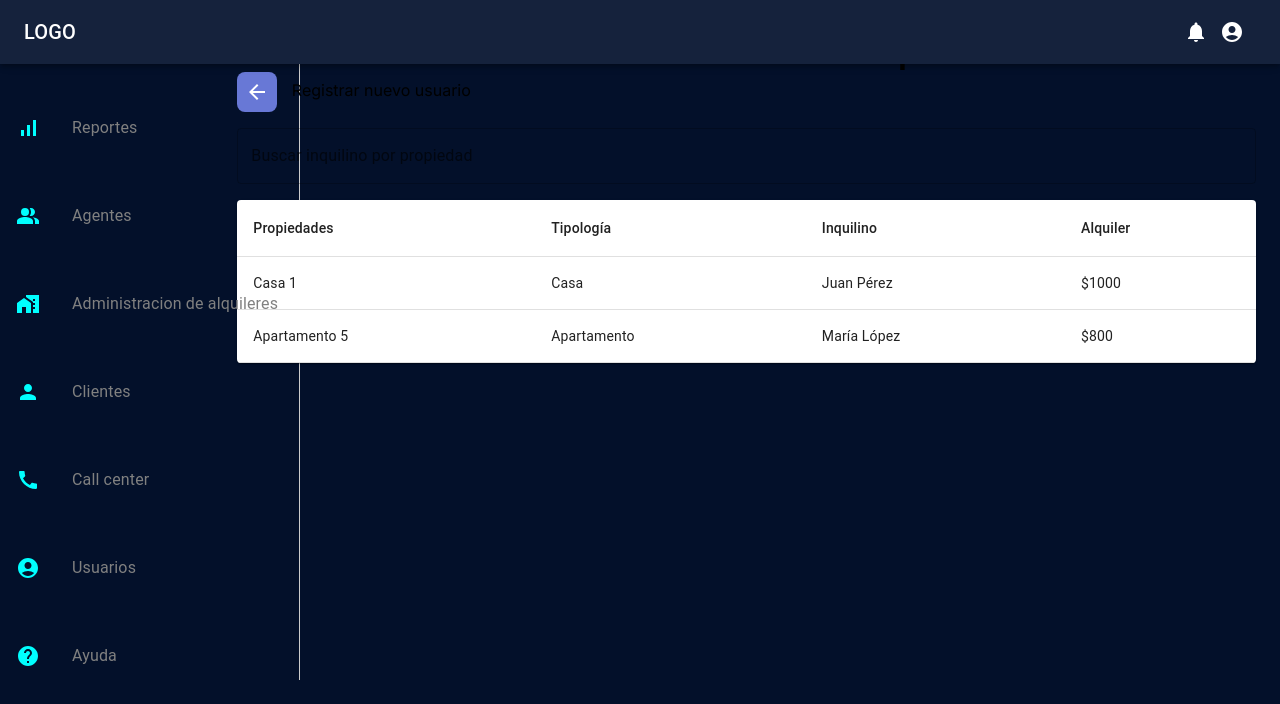
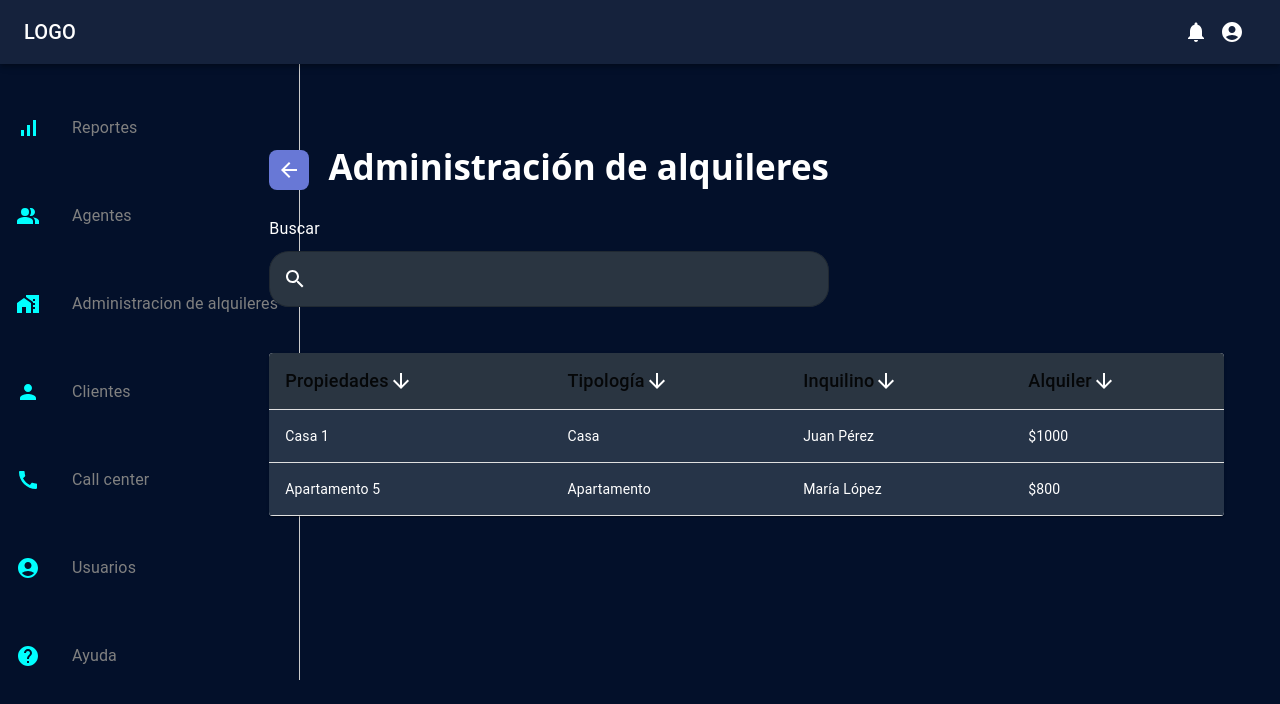
Before and after one commit to Tomas13d/CRM-RealState, a Next.js app in the folder front/: page /adminrentals in a window 1280 px wide. Shown: the top 704 px of the page. Built offline with nearby package versions, Linux system fonts and the light colour scheme; no server answers.

Commit message:
finished rental view

```diff
--- a/front/src/app/adminrentals/page.tsx
+++ b/front/src/app/adminrentals/page.tsx
@@ -12,9 +12,15 @@ import {
   TableRow,
   IconButton,
   Paper,
+  InputAdornment,
+  Grid,
 } from "@mui/material";
 import Layout from "../commons/layout";
 import ArrowBackIcon from "@mui/icons-material/ArrowBack";
+import { Box } from "@mui/system";
+import { Toaster } from "react-hot-toast";
+import SearchIcon from "@mui/icons-material/Search";
+import ArrowDownwardIcon from "@mui/icons-material/ArrowDownward";
 
 const AdminRentals = () => {
   const [searchQuery, setSearchQuery] = useState("");
@@ -42,9 +48,33 @@ const AdminRentals = () => {
     <>
       <Layout>
         <Container component="main" maxWidth="xl">
-          <Typography variant="h3" align="center" sx={{ mt: 2 }}>
-            Administración de alquileres
-          </Typography>
+          <Box
+            sx={{
+              px: 4,
+              py: 1,
+              marginTop: 15,
+              color: "white",
+              display: "flex",
+              flexDirection: "column",
+              alignItems: "flex-start",
+              justifyContent: "flex-start",
+              background: "transparent",
+            }}
+          >
+            <Typography
+              component="h1"
+              variant="h5"
+              sx={{
+                fontSize: "35px",
+                mt: 2,
+                fontFamily: "'Open Sans', sans-serif",
+                fontWeight: "bold",
+                alignSelf: "flex-start",
+                marginBottom: "30px",
+                marginRight: "40px",
+                color: "white",
+              }}
+            >
               <IconButton
                 onClick={() => window.history.back()}
                 color="primary"
@@ -60,36 +90,139 @@ const AdminRentals = () => {
               >
                 <ArrowBackIcon />
               </IconButton>{" "}
-          Registrar nuevo usuario
+              Administración de alquileres
+              <Typography variant="subtitle1" sx={{ color: "white", mt: 3 }}>
+                Buscar
+              </Typography>
               <TextField
-            label="Buscar inquilino por propiedad"
                 fullWidth
                 value={searchQuery}
                 onChange={(e) => setSearchQuery(e.target.value)}
-            sx={{ mt: 2 }}
+                InputProps={{
+                  startAdornment: (
+                    <InputAdornment position="start">
+                      <SearchIcon sx={{ color: "white" }} />
+                    </InputAdornment>
+                  ),
+                  sx: {
+                    color: "white",
+                    backgroundColor: "#2A3541",
+                    borderRadius: "20px",
+                    overflow: "hidden",
+                    mt: 1,
+                  },
+                }}
+                inputProps={{
+                  style: { color: "white" },
+                }}
               />
+            </Typography>
             <TableContainer component={Paper} sx={{ mt: 2 }}>
-            <Table>
-              <TableHead>
-                <TableRow>
-                  <TableCell>Propiedades</TableCell>
-                  <TableCell>Tipología</TableCell>
-                  <TableCell>Inquilino</TableCell>
-                  <TableCell>Alquiler</TableCell>
+              <Table
+                sx={{
+                  borderCollapse: "separate",
+                  borderSpacing: "0 0",
+                  borderRadius: "20px",
+                }}
+              >
+                <TableHead
+                  sx={{
+                    mt: 1,
+                  }}
+                >
+                  <TableRow
+                    sx={{
+                      color: "white",
+                      backgroundColor: "#2A3541",
+                      borderRadius: "20px",
+                      overflow: "hidden",
+                    }}
+                  >
+                    <TableCell
+                      sx={{
+                        fontSize: "18px",
+                        "& svg": {
+                          color: "white",
+                        },
+                      }}
+                    >
+                      <Grid container alignItems="center">
+                        <span>Propiedades</span>
+                        <ArrowDownwardIcon />
+                      </Grid>
+                    </TableCell>
+                    <TableCell
+                      sx={{
+                        fontSize: "18px",
+                        "& svg": {
+                          color: "white",
+                        },
+                      }}
+                    >
+                      <Grid container alignItems="center">
+                        <span>Tipología</span>
+                        <ArrowDownwardIcon />
+                      </Grid>
+                    </TableCell>
+                    <TableCell
+                      sx={{
+                        fontSize: "18px",
+                        "& svg": {
+                          color: "white",
+                        },
+                      }}
+                    >
+                      <Grid container alignItems="center">
+                        <span>Inquilino</span>
+                        <ArrowDownwardIcon />
+                      </Grid>
+                    </TableCell>
+                    <TableCell
+                      sx={{
+                        fontSize: "18px",
+                        "& svg": {
+                          color: "white",
+                        },
+                      }}
+                    >
+                      <Grid container alignItems="center">
+                        <span>Alquiler</span>
+                        <ArrowDownwardIcon />
+                      </Grid>
+                    </TableCell>
                   </TableRow>
                 </TableHead>
                 <TableBody>
                   {filteredInquilinos.map((inquilino) => (
-                  <TableRow key={inquilino.id}>
-                    <TableCell>{inquilino.propiedad}</TableCell>
-                    <TableCell>{inquilino.tipologia}</TableCell>
-                    <TableCell>{inquilino.inquilino}</TableCell>
-                    <TableCell>{inquilino.alquiler}</TableCell>
+                    <TableRow
+                      key={inquilino.id}
+                      sx={{
+                        backgroundColor: "#263448",
+                      }}
+                    >
+                      <TableCell
+                        sx={{
+                          color: "white",
+                        }}
+                      >
+                        {inquilino.propiedad}
+                      </TableCell>
+                      <TableCell sx={{ color: "white" }}>
+                        {inquilino.tipologia}
+                      </TableCell>
+                      <TableCell sx={{ color: "white" }}>
+                        {inquilino.inquilino}
+                      </TableCell>
+                      <TableCell sx={{ color: "white" }}>
+                        {inquilino.alquiler}
+                      </TableCell>
                     </TableRow>
                   ))}
                 </TableBody>
               </Table>
             </TableContainer>
+          </Box>
+          <Toaster position="top-right" reverseOrder={false} />
         </Container>
       </Layout>
     </>
```
Lines whose indentation alone changed are shown as unchanged.
